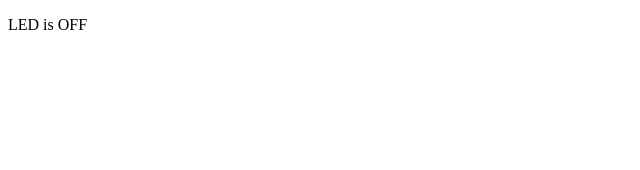
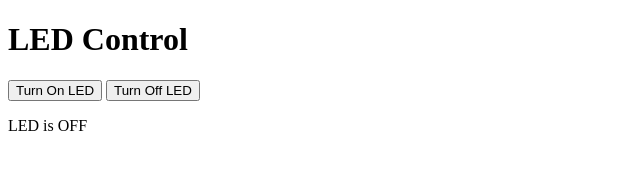
Before and after one commit to Potatoo-oo/F_Domain, a plain HTML site: page templates/index.html in a window 1280 px wide. Shown: the whole page, without its empty margins (0-640 px from the left). Drawn offline with Linux system fonts and the light colour scheme.

Commit message:
Update index.html

```diff
--- a/templates/index.html
+++ b/templates/index.html
@@ -6,7 +6,7 @@
     <title>LED Control</title>
     <script>
         function sendAction(action) {
-            fetch('https://your-render-url/led', {  // Replace with your Render URL
+            fetch('https://f-domain.onrender.com/led', {  // Update to point to the /led endpoint
                 method: 'POST',
                 headers: {
                     'Content-Type': 'application/json'
@@ -14,12 +14,20 @@
                 body: JSON.stringify({ action: action })
             })
             .then(response => response.json())
-            .then(data => console.log(data))
+            .then(data => {
+                console.log(data);
+                // Optionally, update the page or show feedback
+                alert(`Server response: ${data.status}`);
+                document.getElementById("status").innerText = `LED is ${data.status}`;
+            })
             .catch(error => console.error('Error:', error));
         }
     </script>
 </head>
 <body>
-      <p id="status">LED is OFF</p> <!-- Status display -->
+    <h1>LED Control</h1>
+    <button onclick="sendAction('on')">Turn On LED</button>
+    <button onclick="sendAction('off')">Turn Off LED</button>
+    <p id="status">LED is OFF</p> <!-- Status display -->
 </body>
 </html>
```
